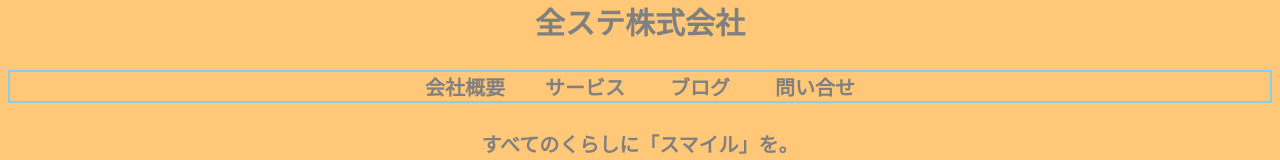
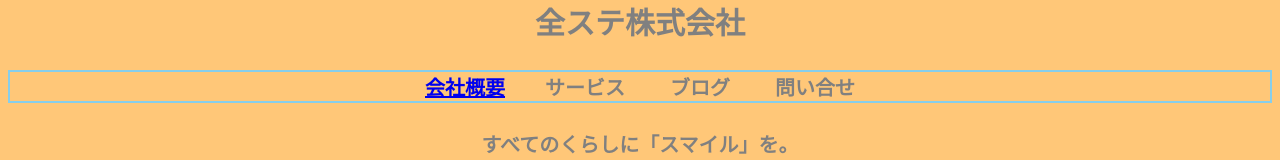
Before and after one commit to zenstaofficial/zensta_kousiki, a plain HTML site: page index.html in a window 1280 px wide. Shown: the part 126-286 px from the top of the page. Drawn offline with Linux system fonts and the light colour scheme.

Commit message:
Update index.html

```diff
--- a/index.html
+++ b/index.html
@@ -10,7 +10,7 @@
 <body>
   <dev class=gray>
     <h1><img src="zenstalogo.png" alt="全ステ株式会社"/><br>全ステ株式会社</h1>
-    <h4>会社概要　　サービス　　 ブログ 　　問い合せ</h4>
+    <h4><a href="http://zenstaofficial.github.io/zensta_kousiki/gaiyo.html">会社概要</a>　　サービス　　 ブログ 　　問い合せ</h4>
   </dev>
   <dev class=gray>
     <h3>すべてのくらしに「スマイル」を。</h3>
```
